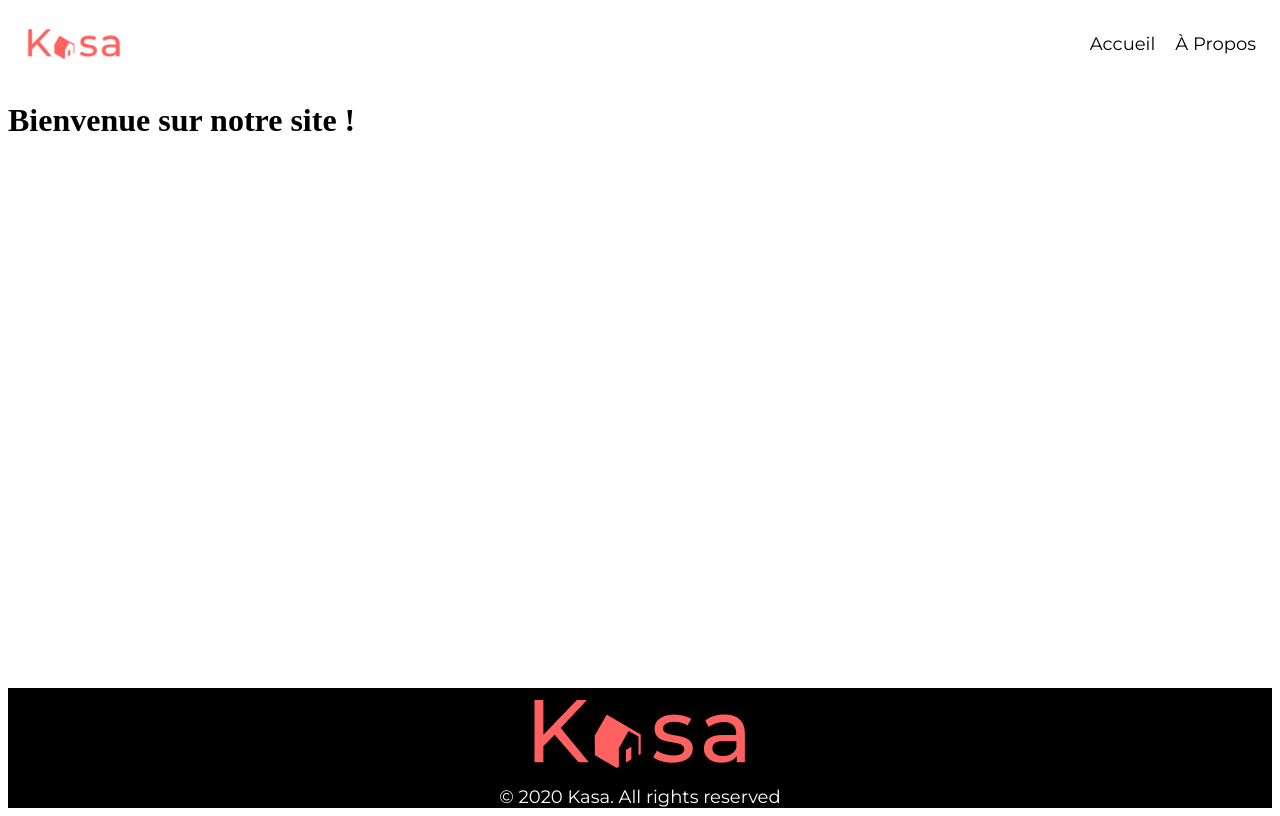
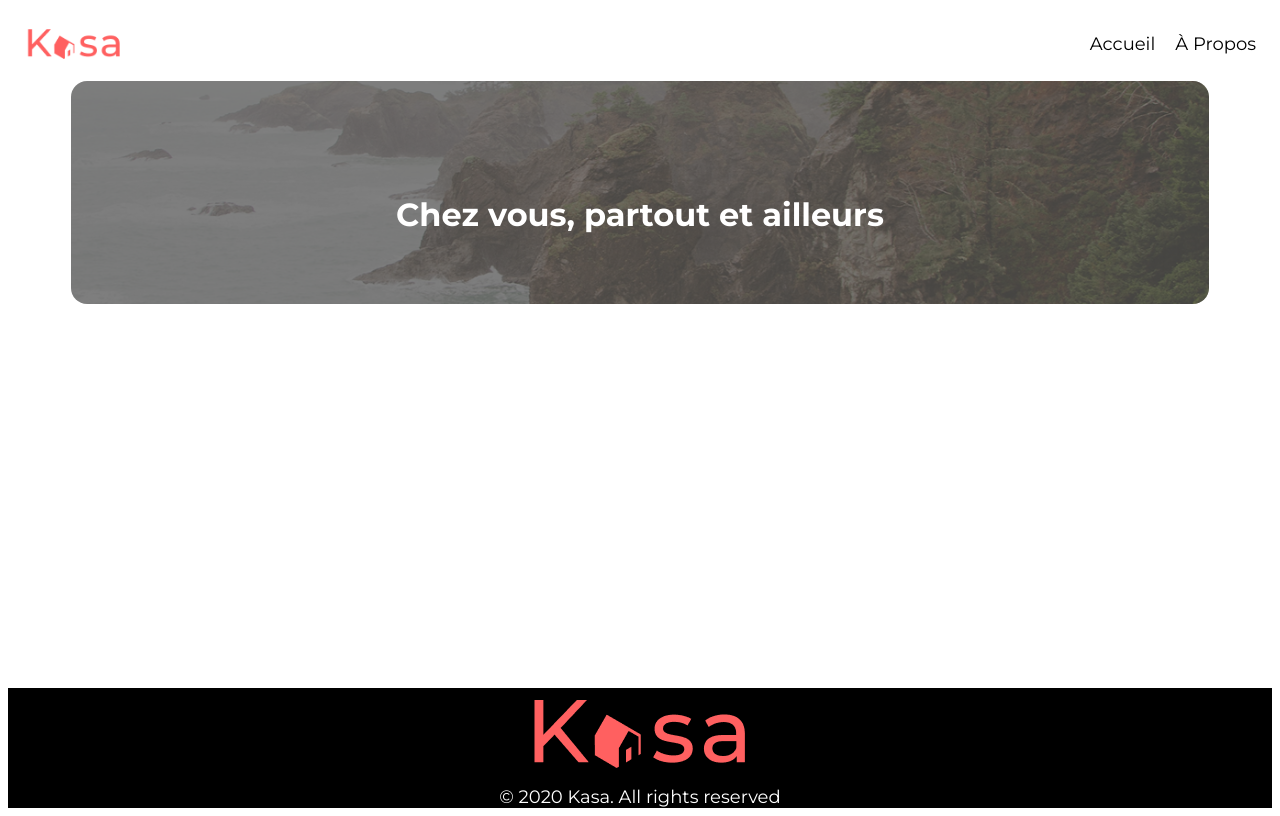
Before and after one commit to magdalena-lemusser/my-react-app, a React (Vite) app: page / in a window 1280 px wide. Built offline with nearby package versions, Linux system fonts and the light colour scheme.

Commit message:
added homepage/about banner

```diff
--- /dev/null
+++ b/src/components/Banner.jsx
@@ -0,0 +1,10 @@
+const Banner = ({ title, image }) => {
+  return (
+    <header className="banner">
+      <img src={image} alt={title} className="banner__image" />
+      <h1 className="banner__title">{title}</h1>
+    </header>
+  );
+};
+
+export default Banner;
--- a/src/pages/About.jsx
+++ b/src/pages/About.jsx
@@ -1,3 +1,10 @@
+import Banner from "../components/Banner";
+import homeImage from "../assets/aboutBanner.png";
+
 export default function About() {
-  return <h1>About Page 🎉</h1>;
+  return (
+    <main className="main">
+      <Banner title="" image={homeImage} />
+    </main>
+  );
 }
--- a/src/pages/Home.jsx
+++ b/src/pages/Home.jsx
@@ -1,7 +1,10 @@
+import Banner from "../components/Banner";
+import homeImage from "../assets/homeBanner.png";
+
 export default function Home() {
   return (
     <main className="main">
-      <h1>Bienvenue sur notre site !</h1>
+      <Banner title="Chez vous, partout et ailleurs" image={homeImage} />
     </main>
   );
 }
--- /dev/null
+++ b/src/styles/components/_banner.scss
@@ -0,0 +1,41 @@
+@use "../utils/variables" as *;
+
+.banner {
+  position: relative;
+  width: 90%;
+  max-width: 1240px;
+  height: 223px;
+  margin: 0 auto;
+  border-radius: 1rem; // soft rounded corners
+  overflow: hidden;
+
+  &__image {
+    width: 100%;
+    height: 100%;
+    object-fit: cover;
+    object-position: center;
+    opacity: 0.6;
+    display: block;
+  }
+
+  &::before {
+    content: "";
+    position: absolute;
+    inset: 0;
+    background-color: rgba(0, 0, 0, 0.5); // black overlay with 40% opacity
+    z-index: 1;
+  }
+
+  &__title {
+    position: absolute;
+    top: 50%;
+    left: 50%;
+    transform: translate(-50%, -50%); //completely centers element
+    color: white;
+    font-size: 2rem;
+    font-family: $font-main;
+    font-weight: bold;
+    text-align: center;
+    z-index: 2;
+  }
+}
--- a/src/styles/main.scss
+++ b/src/styles/main.scss
@@ -5,6 +5,7 @@
 // Components
 @use "components/header";
 @use "components/footer";
+@use "components/banner";
 
 //pages
 @use "pages/home";
```
Also changed, not shown: src/assets/homeBanner.png (added), 1 other file (tests, documents, lock files or other folders).
